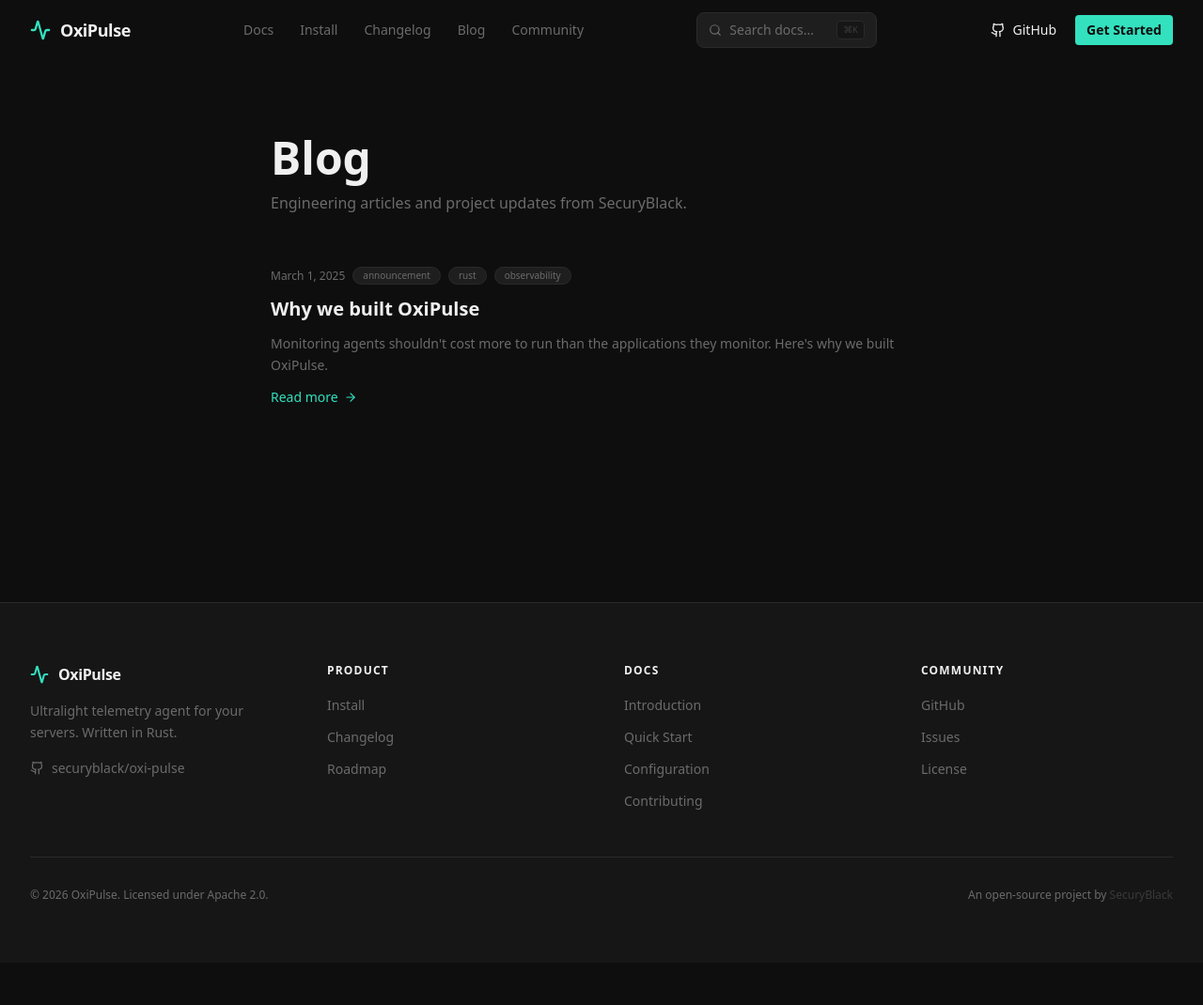
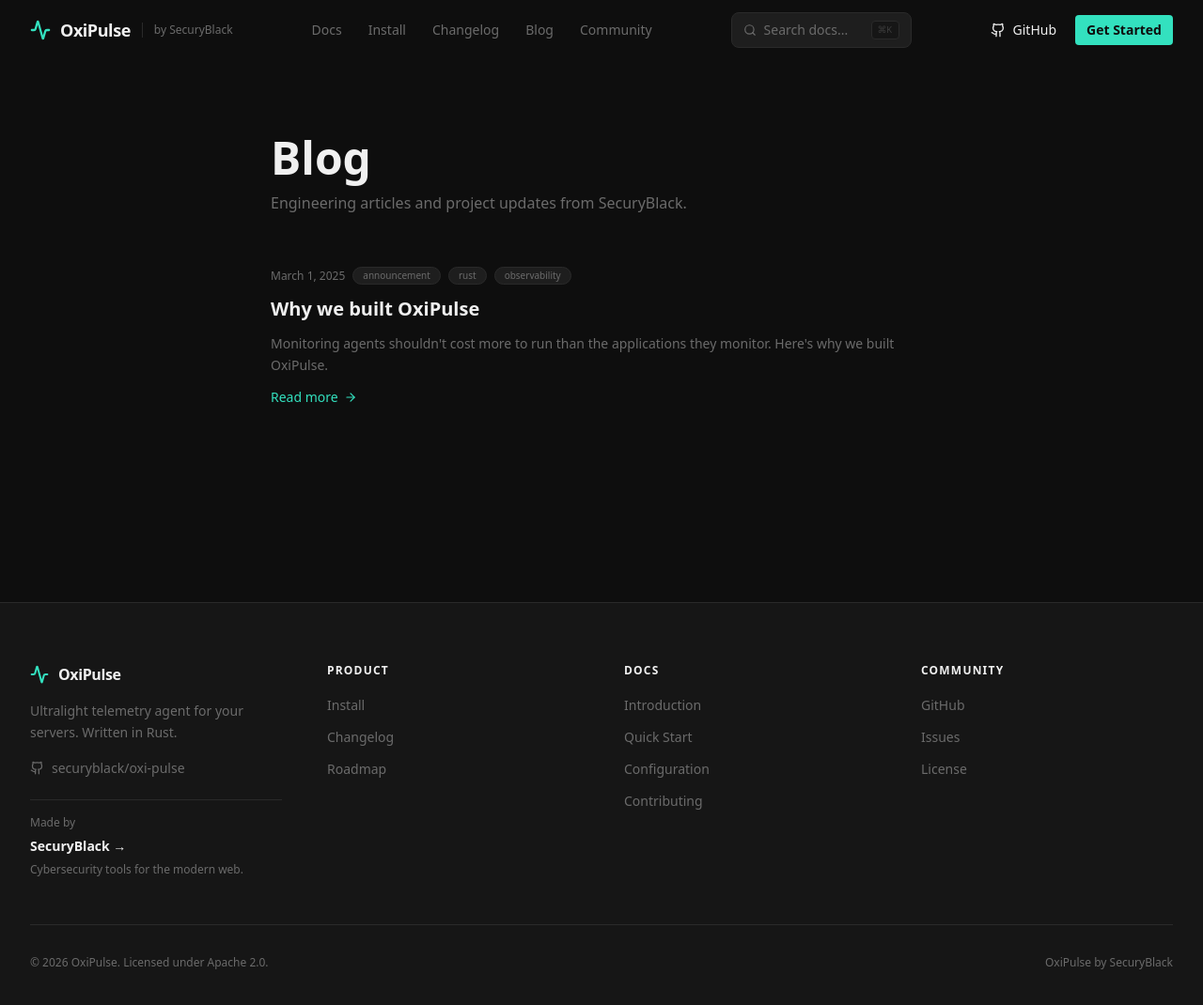
Before and after one commit to SecuryBlack/oxi-pulse-homepage, a Next.js app: page /blog in a window 1280 px wide. Shown: the top 1070 px of the page at 94% size. Before the commit the page ends 1025 px from the top, so only its background shows below. Built offline with nearby package versions, Linux system fonts and the light colour scheme.

Commit message:
feat: mejorar el sitemap y agregar enlaces a SecuryBlack en el pie de página y el héroe

```diff
--- a/app/sitemap.ts
+++ b/app/sitemap.ts
@@ -1,62 +1,46 @@
 import type { MetadataRoute } from "next";
+import { getAllPosts } from "@/lib/blog";
 
 const BASE_URL = "https://oxipulse.dev";
 
+const STATIC_ROUTES: Array<{
+  path: string;
+  changeFrequency: MetadataRoute.Sitemap[number]["changeFrequency"];
+  priority: number;
+}> = [
+  { path: "",              changeFrequency: "weekly",  priority: 1.0 },
+  { path: "/install",      changeFrequency: "weekly",  priority: 0.9 },
+  { path: "/docs",         changeFrequency: "weekly",  priority: 0.8 },
+  { path: "/docs/quick-start",     changeFrequency: "monthly", priority: 0.75 },
+  { path: "/docs/configuration",   changeFrequency: "monthly", priority: 0.75 },
+  { path: "/docs/metrics",         changeFrequency: "monthly", priority: 0.7  },
+  { path: "/docs/offline-buffer",  changeFrequency: "monthly", priority: 0.7  },
+  { path: "/docs/auto-update",     changeFrequency: "monthly", priority: 0.7  },
+  { path: "/docs/contributing",    changeFrequency: "monthly", priority: 0.6  },
+  { path: "/changelog",    changeFrequency: "weekly",  priority: 0.65 },
+  { path: "/blog",         changeFrequency: "weekly",  priority: 0.65 },
+  { path: "/community",    changeFrequency: "monthly", priority: 0.5  },
+];
+
 export default function sitemap(): MetadataRoute.Sitemap {
-  return [
-    {
-      url: BASE_URL,
-      lastModified: new Date(),
-      changeFrequency: "weekly",
-      priority: 1,
-    },
-    {
-      url: `${BASE_URL}/install`,
-      lastModified: new Date(),
-      changeFrequency: "weekly",
-      priority: 0.9,
-    },
-    {
-      url: `${BASE_URL}/docs`,
-      lastModified: new Date(),
-      changeFrequency: "weekly",
-      priority: 0.8,
-    },
-    {
-      url: `${BASE_URL}/docs/quick-start`,
-      lastModified: new Date(),
-      changeFrequency: "monthly",
-      priority: 0.7,
-    },
-    {
-      url: `${BASE_URL}/docs/configuration`,
-      lastModified: new Date(),
-      changeFrequency: "monthly",
-      priority: 0.7,
-    },
-    {
-      url: `${BASE_URL}/docs/contributing`,
-      lastModified: new Date(),
-      changeFrequency: "monthly",
+  const staticEntries: MetadataRoute.Sitemap = STATIC_ROUTES.map(({ path, changeFrequency, priority }) => ({
+    url: `${BASE_URL}${path}`,
+    lastModified: new Date(),
+    changeFrequency,
+    priority,
+  }));
+
+  let blogEntries: MetadataRoute.Sitemap = [];
+  try {
+    blogEntries = getAllPosts().map((post) => ({
+      url: `${BASE_URL}/blog/${post.slug}`,
+      lastModified: new Date(post.date),
+      changeFrequency: "monthly" as const,
       priority: 0.6,
-    },
-    {
-      url: `${BASE_URL}/changelog`,
-      lastModified: new Date(),
-      changeFrequency: "weekly",
-      priority: 0.6,
-    },
-    {
-      url: `${BASE_URL}/blog`,
-      lastModified: new Date(),
-      changeFrequency: "weekly",
-      priority: 0.6,
-    },
-    {
-      url: `${BASE_URL}/community`,
-      lastModified: new Date(),
-      changeFrequency: "monthly",
-      priority: 0.5,
-    },
-  ];
+    }));
+  } catch {
+    // No blog posts yet or running in an environment without fs access
+  }
+
+  return [...staticEntries, ...blogEntries];
 }
--- a/components/layout/Footer.tsx
+++ b/components/layout/Footer.tsx
@@ -47,6 +47,20 @@
               <Github size={15} />
               securyblack/oxi-pulse
             </a>
+            <div className="mt-5 pt-4 border-t border-[var(--color-border)]">
+              <p className="text-xs text-[var(--color-muted)] mb-1">Made by</p>
+              <a
+                href="https://securyblack.com"
+                target="_blank"
+                rel="noopener noreferrer"
+                className="text-sm font-semibold text-[var(--color-text)] hover:text-[var(--color-primary)] transition-colors"
+              >
+                SecuryBlack →
+              </a>
+              <p className="text-xs text-[var(--color-muted)] mt-1 leading-relaxed">
+                Cybersecurity tools for the modern web.
+              </p>
+            </div>
           </div>
 
           {/* Link groups */}
@@ -79,17 +93,14 @@
           <p className="text-xs text-[var(--color-muted)]">
             © {new Date().getFullYear()} OxiPulse. Licensed under Apache 2.0.
           </p>
-          <p className="text-xs text-[var(--color-muted)]">
-            An open-source project by{" "}
           <a
             href="https://securyblack.com"
             target="_blank"
             rel="noopener noreferrer"
-              className="text-[var(--color-muted-2)] hover:text-[var(--color-text)] transition-colors"
+            className="text-xs text-[var(--color-muted)] hover:text-[var(--color-primary)] transition-colors"
           >
-              SecuryBlack
+            OxiPulse by SecuryBlack
           </a>
-          </p>
         </div>
       </div>
     </footer>
--- a/components/layout/Navbar.tsx
+++ b/components/layout/Navbar.tsx
@@ -35,6 +35,7 @@
     >
       <nav className="max-w-7xl mx-auto px-4 sm:px-6 lg:px-8 h-16 flex items-center justify-between">
         {/* Logo */}
+        <div className="flex items-center gap-3">
           <Link href="/" className="flex items-center gap-2.5 group">
             <span className="text-[var(--color-primary)] group-hover:opacity-80 transition-opacity">
               <Activity size={22} strokeWidth={2.5} />
@@ -43,6 +44,15 @@
               OxiPulse
             </span>
           </Link>
+          <a
+            href="https://securyblack.com"
+            target="_blank"
+            rel="noopener noreferrer"
+            className="hidden sm:flex items-center gap-1 text-xs text-[var(--color-muted)] hover:text-[var(--color-text)] transition-colors border-l border-[var(--color-border)] pl-3"
+          >
+            by SecuryBlack
+          </a>
+        </div>
 
         {/* Desktop links */}
         <div className="hidden md:flex items-center gap-1">
--- a/components/sections/Hero.tsx
+++ b/components/sections/Hero.tsx
@@ -46,11 +46,19 @@
 
       <div className="relative z-10 max-w-4xl mx-auto text-center flex flex-col items-center gap-6">
         {/* Top badge */}
-        <motion.div variants={fadeUp} initial="hidden" animate="visible" custom={0}>
+        <motion.div variants={fadeUp} initial="hidden" animate="visible" custom={0} className="flex flex-col items-center gap-2">
           <Badge variant="primary" dot>
             <Activity size={11} />
             Open Source · Apache 2.0
           </Badge>
+          <a
+            href="https://securyblack.com"
+            target="_blank"
+            rel="noopener noreferrer"
+            className="text-xs text-[var(--color-muted)] hover:text-[var(--color-text)] transition-colors tracking-wide"
+          >
+            by <span className="text-[var(--color-muted-2,#9a9a9a)] hover:text-[var(--color-primary)] transition-colors font-medium">SecuryBlack</span>
+          </a>
         </motion.div>
 
         {/* Headline */}
```
Lines whose indentation alone changed are shown as unchanged.
